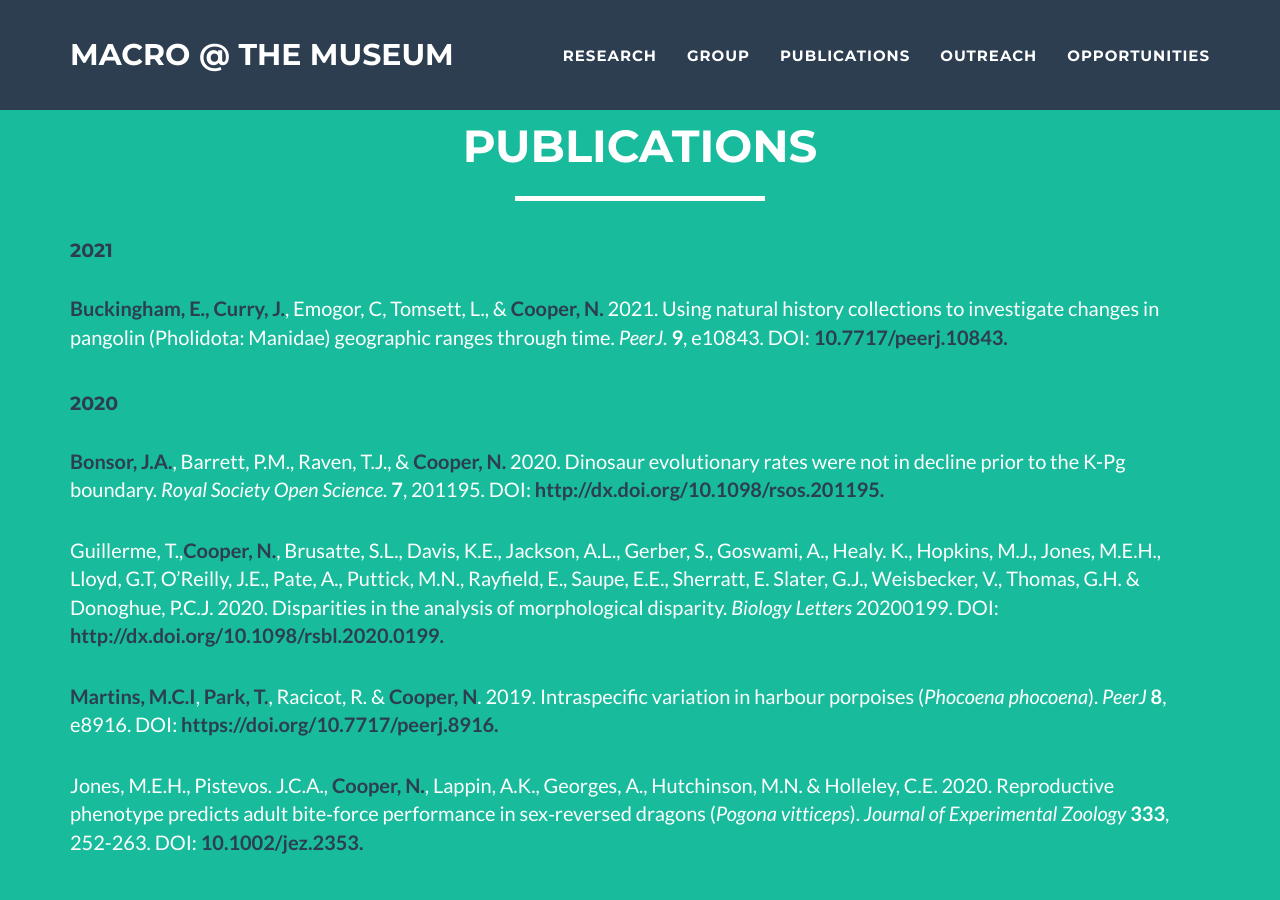
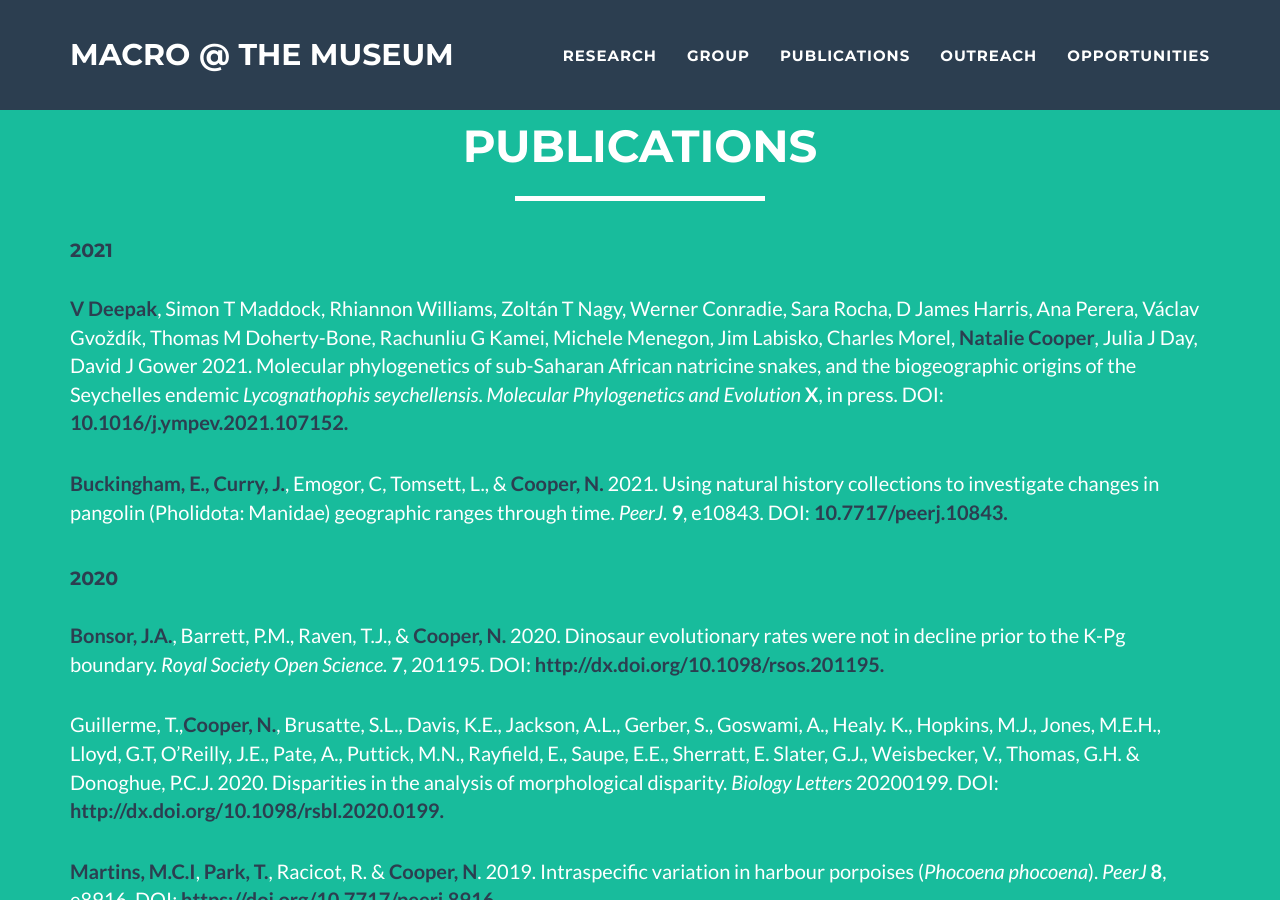
Before and after one commit to nhcooper123/nhcooper123.github.io, a Jekyll site: the page publications.html, which Jekyll copies as it is, in a window 1280 px wide and 900 px high. Built offline with Jekyll 4.4.1, drawn with Linux system fonts in a browser that asks for light colours; comment, search, counter and statistics services are not loaded.

Commit message:
Add deepak paper

```diff
--- a/publications.html
+++ b/publications.html
@@ -90,6 +90,19 @@
 <!-- Publications list -->
 
 <h4><font color="2c3e50">2021</font></h4>
+
+&nbsp
+  <p>
+  <strong><font color="2c3e50">V Deepak</font></strong>, Simon T Maddock, Rhiannon Williams, Zoltán T Nagy, Werner Conradie, Sara Rocha, D James Harris, Ana Perera, Václav Gvoždík, Thomas M Doherty-Bone, Rachunliu G Kamei, Michele Menegon, Jim Labisko, Charles Morel, <strong><font color="2c3e50">Natalie Cooper</font></strong>, Julia J Day, David J Gower</font></strong>
+  2021.
+  Molecular phylogenetics of sub-Saharan African natricine snakes, and the biogeographic origins of the Seychelles endemic <em>Lycognathophis seychellensis</em>.
+  <em>Molecular Phylogenetics and Evolution</em>
+  <strong>X</strong>,
+  in press.
+  DOI: <a href="https://doi.org/10.1016/j.ympev.2021.107152"><strong><font color="2c3e50">10.1016/j.ympev.2021.107152. </font></strong></a>
+  </p>
+&nbsp
+
 
 &nbsp
   <p>
```
